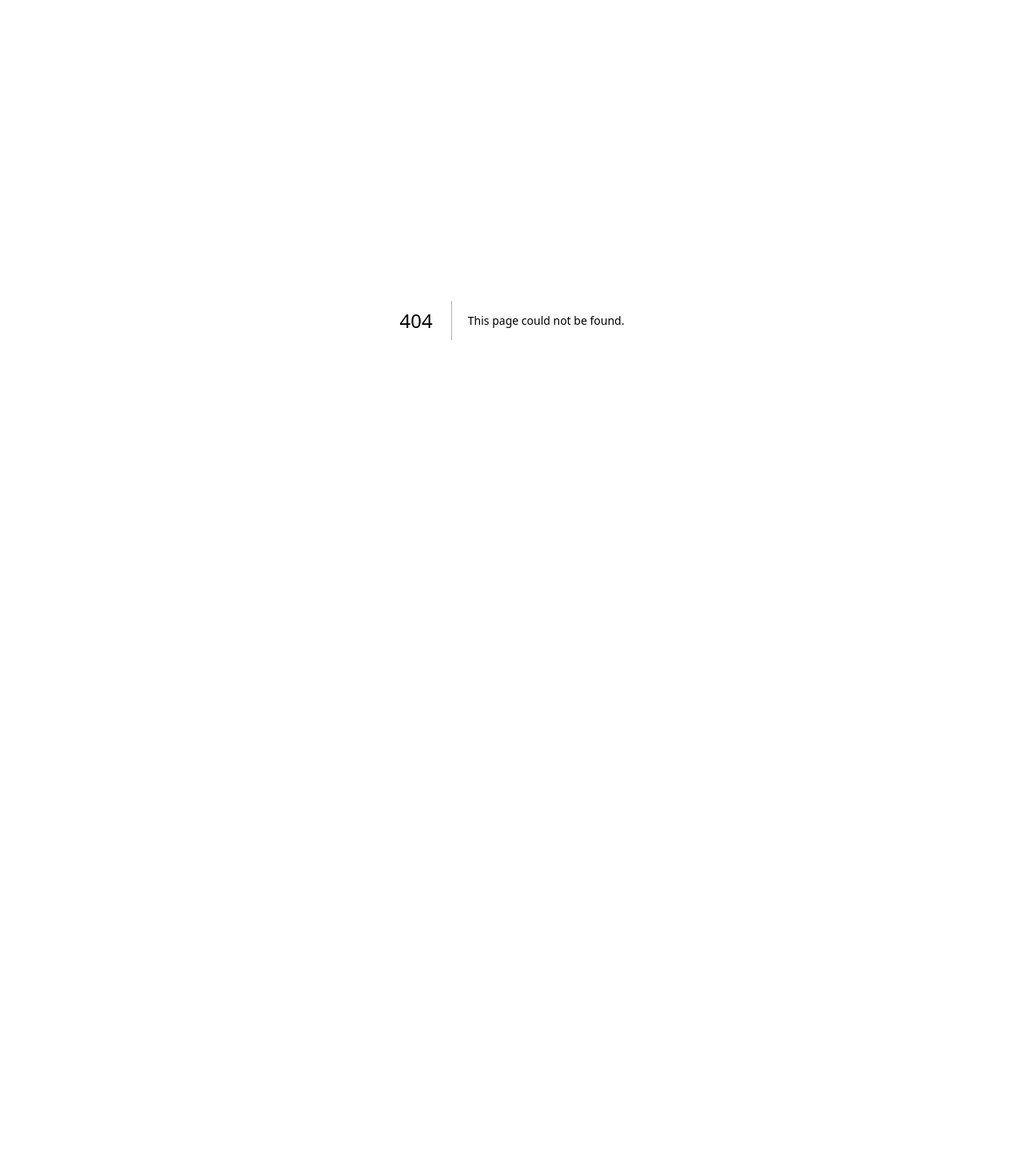
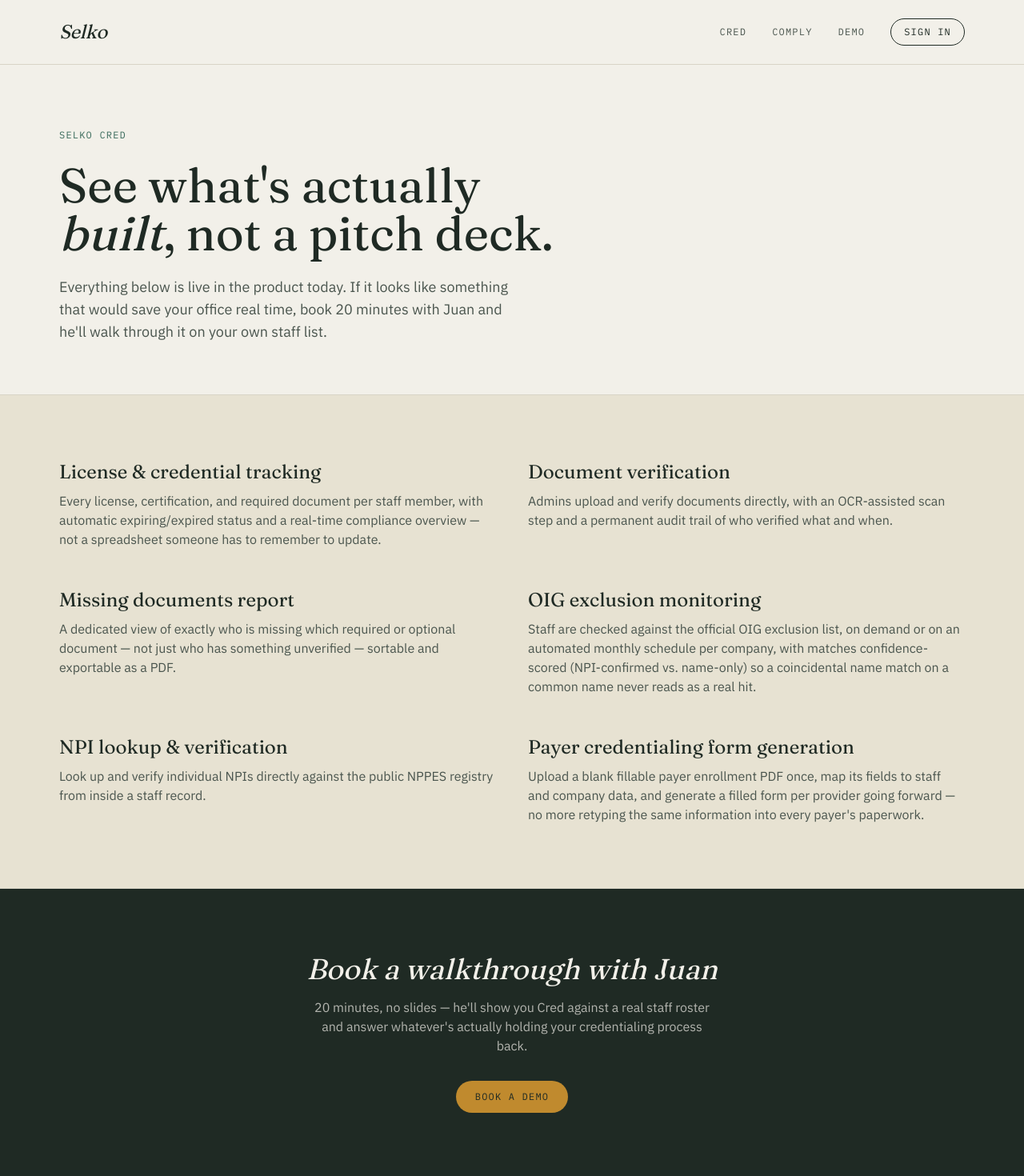
Before and after one commit to metromobilehc-beep/selko-site, a Next.js app: page /demo in a window 1280 px wide. Before the commit this address had no page. Shown: the top 1470 px of the page at 80% size. Before the commit the page ends 800 px from the top, so only its background shows below. Built offline with nearby package versions, Linux system fonts and the light colour scheme.

Commit message:
Add files via upload

```diff
--- /dev/null
+++ b/app/demo/page.js
@@ -0,0 +1,122 @@
+import Nav from '@/components/Nav';
+import Footer from '@/components/Footer';
+
+export const metadata = {
+  title: 'See Selko Cred in Action',
+  description:
+    'A look at what Selko Cred actually does — license and credential tracking, document verification, OIG exclusion monitoring, and payer form generation — plus how to book time to talk through it.',
+};
+
+// Real, currently-built Cred features — keep this in sync with what's
+// actually shipped rather than the roadmap. Each one should be
+// something a prospect could see live in a demo call, not aspirational.
+const features = [
+  {
+    title: 'License & credential tracking',
+    desc: 'Every license, certification, and required document per staff member, with automatic expiring/expired status and a real-time compliance overview — not a spreadsheet someone has to remember to update.',
+  },
+  {
+    title: 'Document verification',
+    desc: 'Admins upload and verify documents directly, with an OCR-assisted scan step and a permanent audit trail of who verified what and when.',
+  },
+  {
+    title: 'Missing documents report',
+    desc: 'A dedicated view of exactly who is missing which required or optional document — not just who has something unverified — sortable and exportable as a PDF.',
+  },
+  {
+    title: 'OIG exclusion monitoring',
+    desc: 'Staff are checked against the official OIG exclusion list, on demand or on an automated monthly schedule per company, with matches confidence-scored (NPI-confirmed vs. name-only) so a coincidental name match on a common name never reads as a real hit.',
+  },
+  {
+    title: 'NPI lookup & verification',
+    desc: 'Look up and verify individual NPIs directly against the public NPPES registry from inside a staff record.',
+  },
+  {
+    title: 'Payer credentialing form generation',
+    desc: 'Upload a blank fillable payer enrollment PDF once, map its fields to staff and company data, and generate a filled form per provider going forward — no more retyping the same information into every payer\'s paperwork.',
+  },
+];
+
+// TODO(Stephen): swap in the real Calendly link once it's set up.
+const CALENDLY_URL = 'https://calendly.com/your-link-here';
+
+export default function DemoPage() {
+  return (
+    <>
+      <Nav />
+      <main>
+        {/* Hero */}
+        <section className="max-w-content mx-auto px-6 pt-20 pb-16">
+          <p className="font-mono text-xs uppercase tracking-widest text-teal mb-6">
+            Selko Cred
+          </p>
+          <h1 className="font-display text-5xl md:text-6xl leading-[1.05] text-balance max-w-3xl">
+            See what's actually <em className="italic">built</em>, not a pitch deck.
+          </h1>
+          <p className="mt-6 text-lg text-ink-soft max-w-xl">
+            Everything below is live in the product today. If it looks like
+            something that would save your office real time, book 20 minutes
+            with Juan and he'll walk through it on your own staff list.
+          </p>
+        </section>
+
+        {/* Feature grid */}
+        <section className="bg-paper-alt border-y border-line">
+          <div className="max-w-content mx-auto px-6 py-20">
+            <div className="grid sm:grid-cols-2 gap-x-10 gap-y-12">
+              {features.map((f) => (
+                <div key={f.title}>
+                  <h2 className="font-display text-2xl mb-2 text-balance">
+                    {f.title}
+                  </h2>
+                  <p className="text-ink-soft">{f.desc}</p>
+                </div>
+              ))}
+            </div>
+          </div>
+        </section>
+
+        {/*
+          Video walkthrough slot — intentionally left out until a real
+          video exists. Drop an embed back in here later, e.g.:
+
+          <section className="max-w-content mx-auto px-6 py-20">
+            <div className="aspect-video w-full rounded-lg overflow-hidden border border-line">
+              <iframe
+                className="w-full h-full"
+                src="https://www.youtube.com/embed/VIDEO_ID"
+                title="Selko Cred walkthrough"
+                allowFullScreen
+              />
+            </div>
+          </section>
+        */}
+
+        {/* Booking CTA */}
+        <section className="bg-ink text-paper">
+          <div className="max-w-content mx-auto px-6 py-20 text-center">
+            <h2 className="font-display text-3xl md:text-4xl italic text-balance">
+              Book a walkthrough with Juan
+            </h2>
+            <p className="mt-4 text-paper/70 max-w-lg mx-auto">
+              20 minutes, no slides — he'll show you Cred against a real
+              staff roster and answer whatever's actually holding your
+              credentialing process back.
+            </p>
+            <div className="mt-8">
+              <a
+                href={CALENDLY_URL}
+                target="_blank"
+                rel="noopener noreferrer"
+                className="font-mono text-xs uppercase tracking-widest bg-gold text-ink rounded-full px-6 py-3 hover:bg-paper transition-colors inline-block"
+              >
+                Book a demo
+              </a>
+            </div>
+          </div>
+        </section>
+      </main>
+      <Footer />
+    </>
+  );
+}
```
